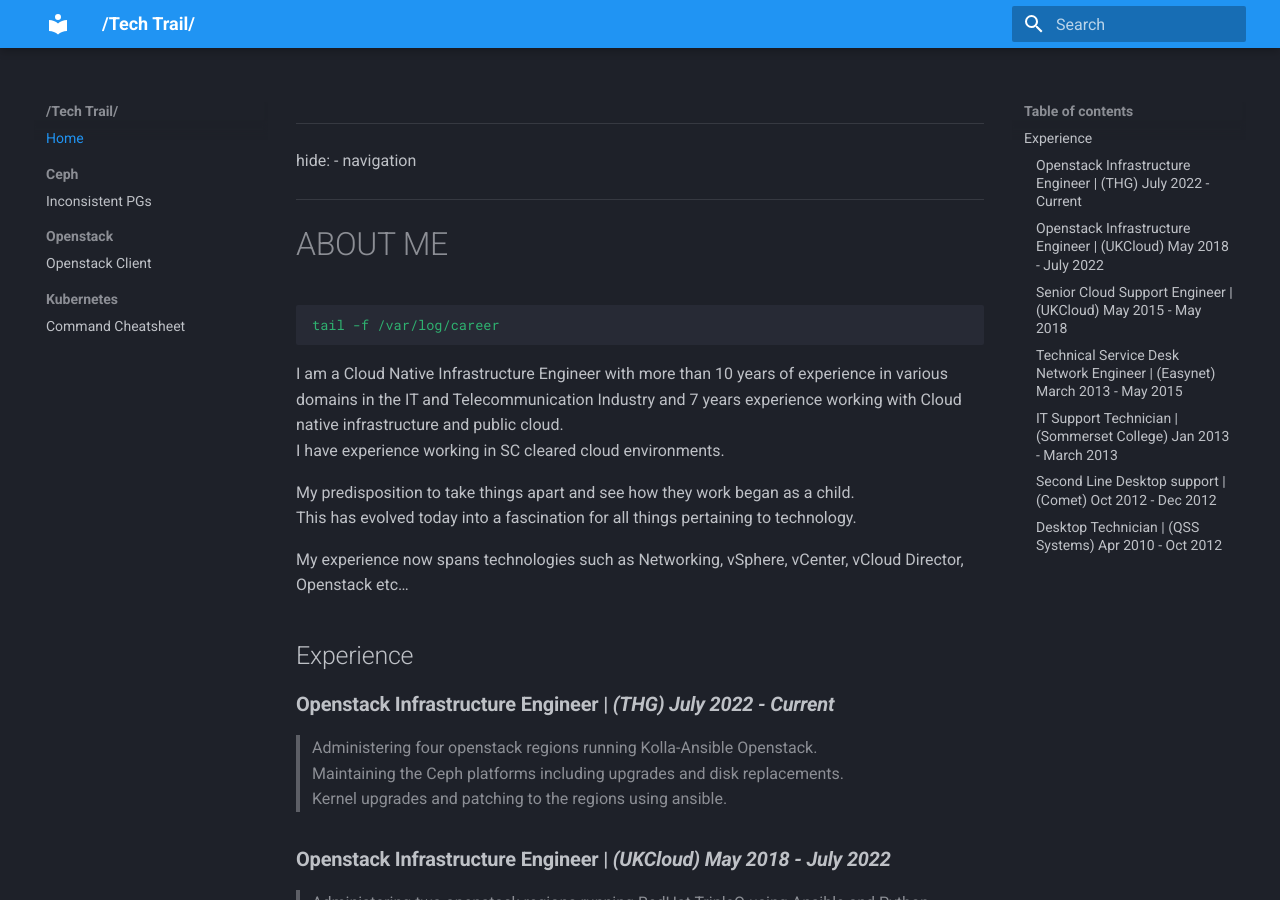
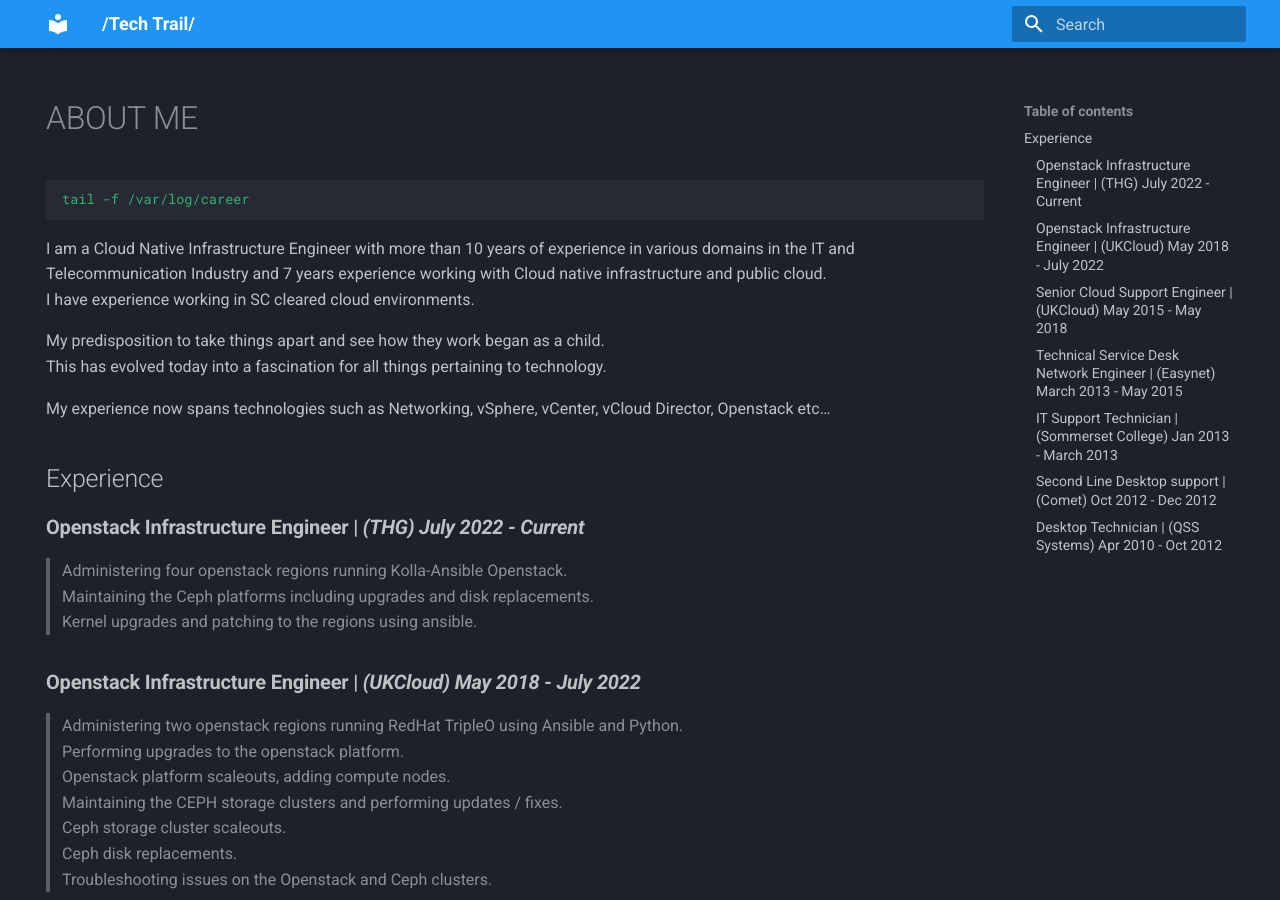
Before and after one commit to brycenicholls/techtrail, an MkDocs documentation site: the page built from docs/index.md, in a window 1280 px wide and 900 px high. Built offline with MkDocs 1.6.1 and Material for MkDocs 9.7.7, drawn with Linux system fonts in a browser that asks for light colours; some of the changed lines change nothing that is shown.

Commit message:
fix: syntac fix

````diff
--- a/docs/index.md
+++ b/docs/index.md
@@ -1,7 +1,6 @@
 ---
 hide:
   - navigation
-  <!-- - toc -->
 ---
 
 # ABOUT ME
--- a/docs/kubernetes/command-cheatsheet.md
+++ b/docs/kubernetes/command-cheatsheet.md
@@ -1,8 +1,10 @@
 ---
 hide:
   - navigation
-  <!-- - toc -->
 ---
+
+# Command Cheatsheet
+
 **create pod cli:**
 ```
 kubectl run {pod name} --image={image name}
````
Also changed, not shown: docs/ceph/ceph-inconsistent-pgs.md (+0 -1 lines), docs/openstack/ost-client.md (+0 -1 lines).
